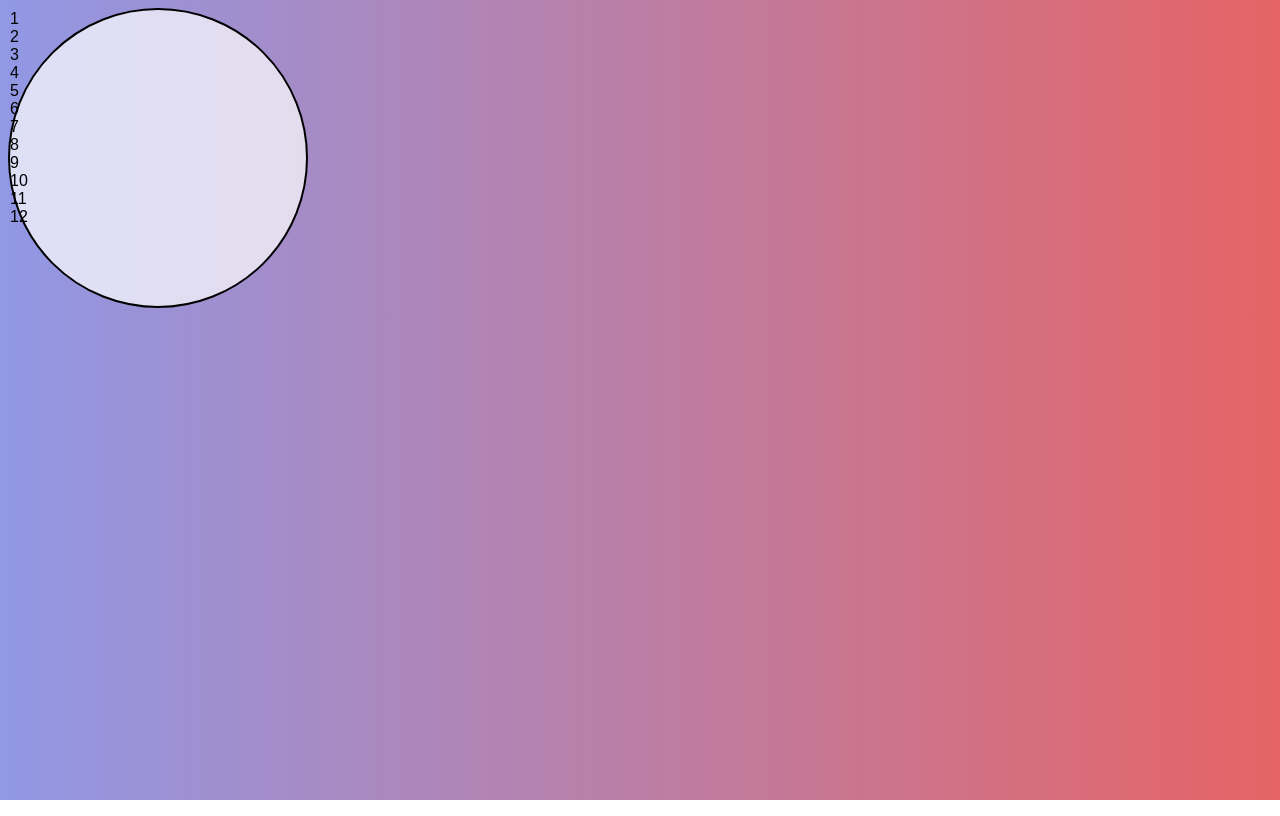
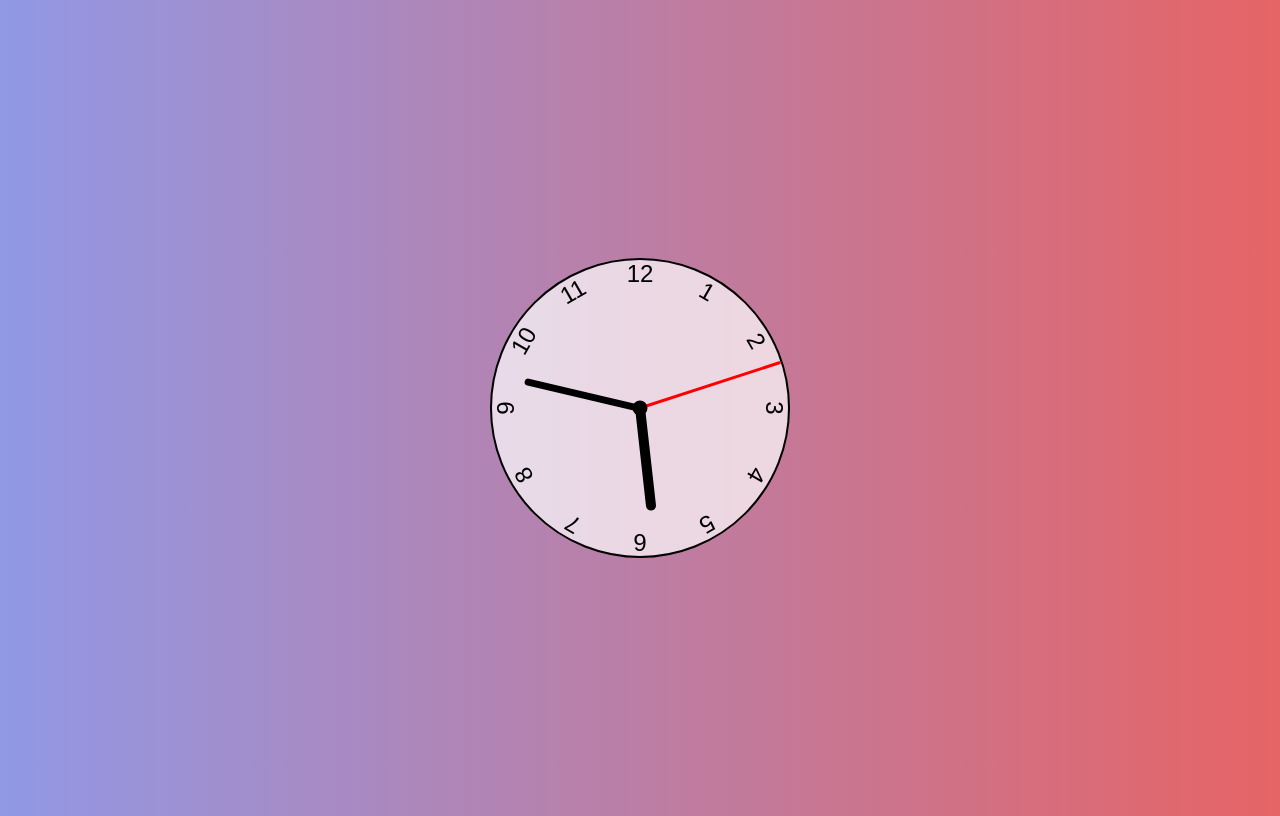
Before and after one commit to uniqcle/clock, a plain HTML site: page index.html in a window 1280 px wide. Drawn offline with Linux system fonts and the light colour scheme.

Commit message:
oclock completed

```diff
--- a/index.html
+++ b/index.html
@@ -8,9 +8,9 @@
 </head>
 <body>
     <div class="clock">
-        <div class="hand hour"></div>
-        <div class="hand minute"></div>
-        <div class="hand second"></div>
+        <div class="hand hour" data-hour-hand></div>
+        <div class="hand minute" data-minute-hand></div>
+        <div class="hand second" data-second-hand></div>
 
         <div class="number number1">1</div>
         <div class="number number2">2</div>
--- a/script.js
+++ b/script.js
@@ -1 +1,23 @@
-console.log('test')
+setInterval(setClock, 1000);
+
+const hourHand = document.querySelector('[data-hour-hand]');
+const minHand = document.querySelector('[data-minute-hand]');
+const secHand = document.querySelector('[data-second-hand]');
+
+function setClock(){
+    const currentDate = new Date();
+
+    const secondRatio = currentDate.getSeconds() / 60;
+    const minutesRatio = (secondRatio + currentDate.getMinutes())/ 60;
+    const hourRatio = (minutesRatio + currentDate.getHours() ) / 12;
+
+    setRotation(secHand, secondRatio);
+    setRotation(minHand, minutesRatio);
+    setRotation(hourHand, hourRatio);
+}
+
+function setRotation(element, rotationRatio){
+    element.style.setProperty('--rotation', rotationRatio * 360);
+}
+
+setClock();
--- a/style.css
+++ b/style.css
@@ -5,12 +5,83 @@
 
 body{
     background: linear-gradient(to right, #9198e5, #e66465);
+    display: flex;
+    justify-content: center;
+    align-items: center;
+    min-height: 100vh;
+    overflow: hidden;
 }
 
-.clock{
+.clock {
+    height: 300px;
     width: 300px;
-    height: 300px;
+    background: rgb( 255, 255, 255, 0.7);
+    border-radius: 50%;
+    position: relative;
     border: 2px solid black;
-    background: rgba(255, 255, 255, 0.7);
+}
+
+.clock::after{
+    content: '';
+    position: absolute;
+    background-color: black;
+    width: 15px;
+    height: 15px;
+    top: 50%;
+    left: 50%;
+    transform: translate(-50%, -50%);
     border-radius: 50%;
+    z-index: 11;
 }
+
+.clock .number{
+    --rotation: 0;
+    width: 100%;
+    height: 100%;
+    position: absolute;
+    transform: rotate(var(--rotation));
+    text-align: center;
+    font-size: 1.5rem;
+}
+
+.clock .number1 {--rotation: 30deg; }
+.clock .number2 {--rotation: 60deg; }
+.clock .number3 {--rotation: 90deg; }
+.clock .number4 {--rotation: 120deg; }
+.clock .number5 {--rotation: 150deg; }
+.clock .number6 {--rotation: 180deg; }
+.clock .number7 {--rotation: 210deg; }
+.clock .number8 {--rotation: 240deg; }
+.clock .number9 {--rotation: 270deg; }
+.clock .number10 {--rotation: 300deg; }
+.clock .number11 {--rotation: 330deg; }
+
+.clock .hand{
+    --rotation: 0;
+    position: absolute;
+    bottom: 50%;
+    left: 50%;
+    transform: translateX(-50%) rotate(calc(var(--rotation) * 1deg ));
+    transform-origin: bottom;
+    border-top-left-radius: 10px;
+    border-top-right-radius: 10px;
+    z-index: 10;
+}
+
+.clock .hand.second{
+    width: 3px;
+    height: 50%;
+    background-color: red;
+}
+
+.clock .hand.minute{
+    width: 7px;
+    height: 40%;
+    background-color: black;
+}
+
+.clock .hand.hour{
+    width: 10px;
+    height: 35%;
+    background-color: black;
+}
```
